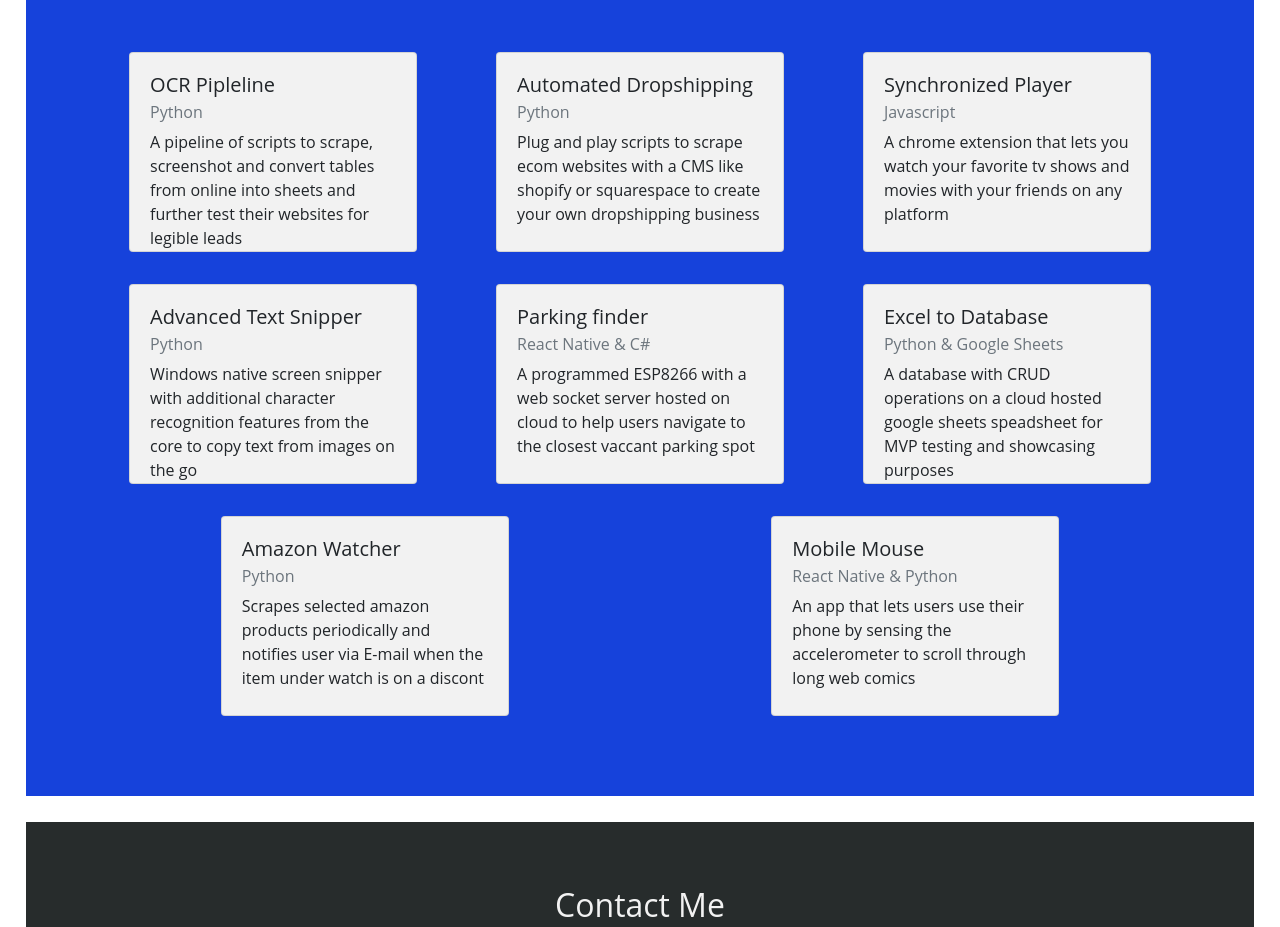
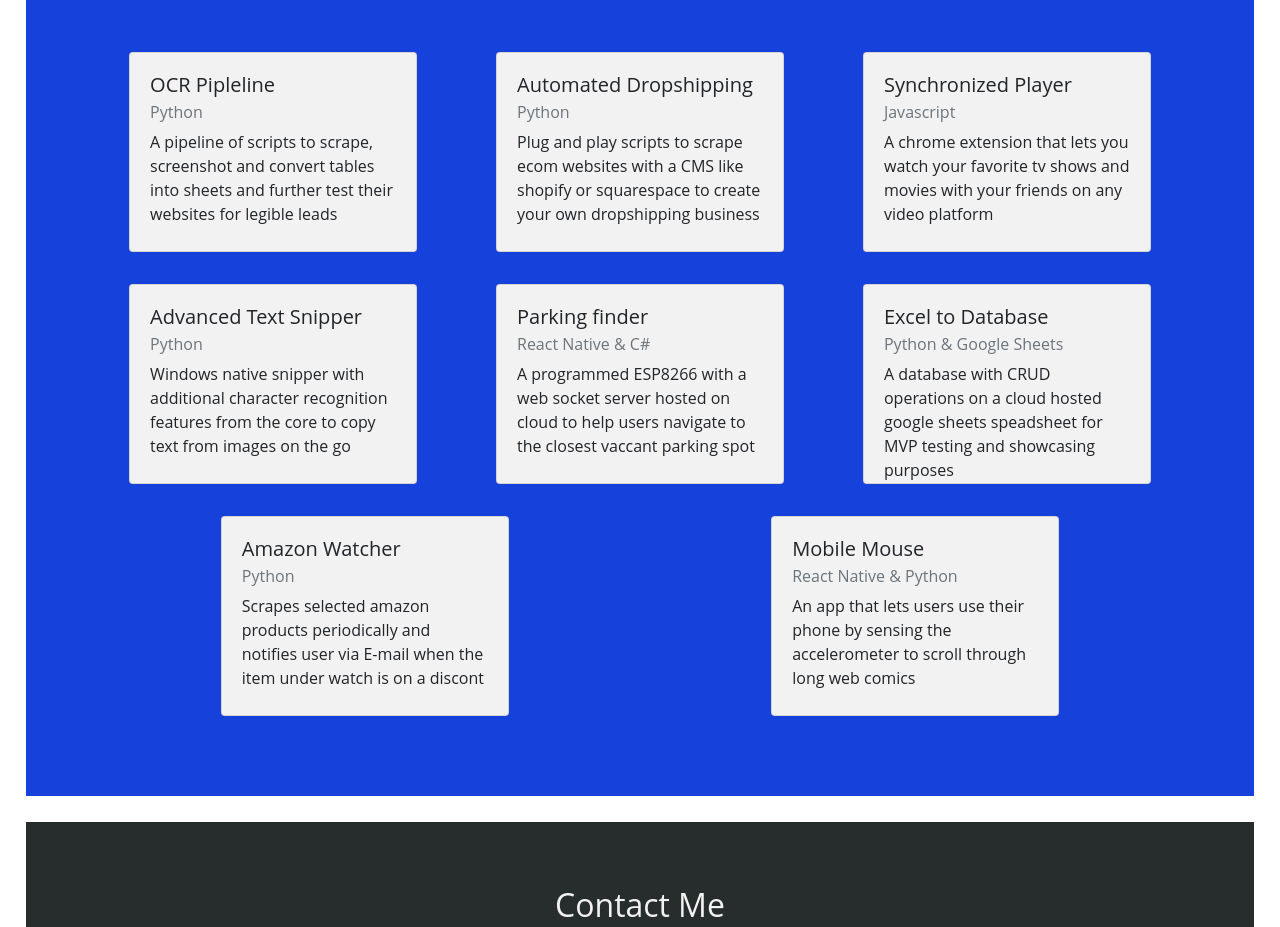
Before and after one commit to VikrantReddy/vikrantreddy.github.io, a React (Create React App) app: page / in a window 1280 px wide. Shown: the part 1300-2227 px from the top of the page. Built offline with nearby package versions, Linux system fonts and the light colour scheme.

Commit message:
Fixed text length

```diff
--- a/src/components/Work.jsx
+++ b/src/components/Work.jsx
@@ -13,7 +13,7 @@ function Work() {
                             <Card.Title>OCR Pipleline</Card.Title>
                             <Card.Subtitle className="mb-2 text-muted">Python</Card.Subtitle>
                             <Card.Text>
-                                A pipeline of scripts to scrape, screenshot and convert tables from online into sheets and further test their websites for legible leads
+                                A pipeline of scripts to scrape, screenshot and convert tables into sheets and further test their websites for legible leads
                             </Card.Text>
                         </Card.Body>
                     </WorkCard>
@@ -35,7 +35,7 @@ function Work() {
                             <Card.Title>Synchronized Player</Card.Title>
                             <Card.Subtitle className="mb-2 text-muted">Javascript</Card.Subtitle>
                             <Card.Text>
-                                A chrome extension that lets you watch your favorite tv shows and movies with your friends on any platform
+                                A chrome extension that lets you watch your favorite tv shows and movies with your friends on any video platform
                             </Card.Text>
 
                         </Card.Body>
@@ -47,7 +47,7 @@ function Work() {
                             <Card.Title>Advanced Text Snipper</Card.Title>
                             <Card.Subtitle className="mb-2 text-muted">Python</Card.Subtitle>
                             <Card.Text>
-                                Windows native screen snipper with additional character recognition features from the core to copy text from images on the go
+                                Windows native snipper with additional character recognition features from the core to copy text from images on the go
                             </Card.Text>
                         </Card.Body>
                     </WorkCard>
```
